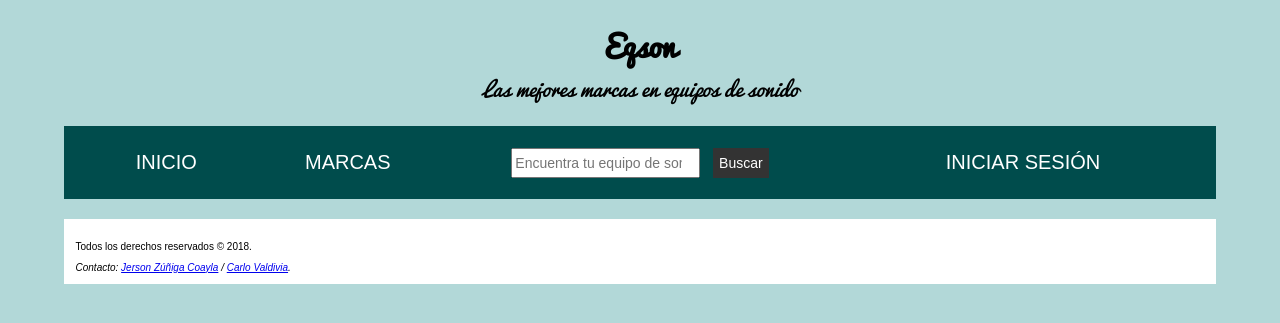
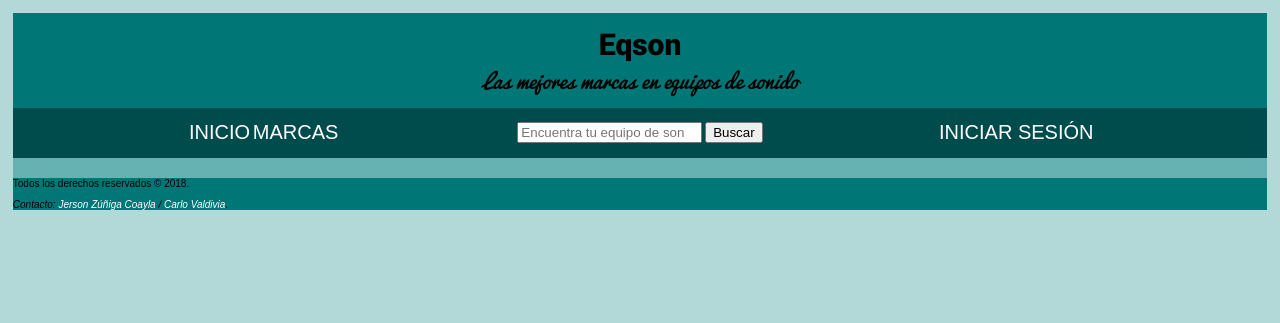
Before and after one commit to CarloValdivia/eqson, a PHP site: page /eqson/ in a window 1280 px wide. Shown: the top 323 px of the page. Run offline with PHP 8.4, Linux system fonts and the light colour scheme; data that the repository does not hold is empty.

Commit message:
Quitando clases innecesarias y corrigiendo uso de Flexbox

```diff
--- a/app/estilos/principal.css
+++ b/app/estilos/principal.css
@@ -31,62 +31,51 @@ html {
 }
 
 body {
-  width: 90%;
-  margin: 0 auto;
+  width: 98%;
+  margin: 1% auto;
+  background-color: #66b2b2;
 }
 
 header {
-  margin:0;
-  padding: 0;
+  margin: 0;
+  padding: 1rem;
   text-align: center;
 }
 
-header h1 {
-  margin-bottom: 0;
-}
-
-header p {
-  margin-top: 0;
-}
-
-nav, footer {
-  padding: 1%;
-  background-color: white;
+header h1, header p {
+  margin: 0;
 }
 
 nav {
-  height: 50px;
-  margin-bottom: 10px;
+  height: 5rem;
+  margin-bottom: 1rem;
   background-color: #004c4c;
   display: flex;
-  flex-flow: row wrap;
+  align-items: center;
+  justify-content: space-between;
 }
 
-nav .izquierda {
+nav div {
   flex: 1;
   display: flex;
-  align-items: center;
+  justify-content: space-around;
 }
 
-nav .centro {
+nav div:nth-of-type(2n+1) {
+  flex: 2;
+}
+
+nav div .seccion {
   flex: 1;
   display: flex;
-  align-items: center;
-  justify-content: center;
-  height: 100%;
-  padding: 0 2em;
+  justify-content: space-around;
 }
 
-nav input {
-  font-size: 1.4rem;
-  height: 30px;
-}
-
-nav input[type="search"] {
+.seccion input[type="search"] {
   flex: 3;
 }
 
-nav input[type="submit"] {
+.seccion input[type="submit"] {
   flex: 1;
   margin-left: 1rem;
   background: #333;
@@ -94,20 +83,9 @@ nav input[type="submit"] {
   color: white;
 }
 
-nav .derecha {
-  flex: 1;
-  display: flex;
-  align-items: center;
-}
-
 nav ul {
   padding: 0;
   list-style-type: none;
-  display: flex;
-}
-
-.izquierda ul, .derecha ul {
-  width: 100%;
 }
 
 nav li {
@@ -170,7 +148,29 @@ nav a:active {
 }
 
 footer {
-  margin-top: 10px;
+  margin-top: 1rem;
+}
+
+footer a {
+  outline: none;
+  text-decoration: none;
+  color: white;
+}
+
+footer a:link, footer a:visited, footer a:focus {
+  color: white;
+}
+
+footer a:hover {
+  color: black;
+}
+
+footer a:active {
+  color: #3fbf7f;
+}
+
+header, footer {
+  background-color: #077;
 }
 
 /* Tipografía */
@@ -179,22 +179,20 @@ html {
   font-family: sans-serif;
 }
 
-header {
-  font-family: 'pacificoregular';
+p {
+  font-size: 1.5rem;
 }
 
 header h1 {
+  font-family: 'robotoblack';
   font-size: 3rem;
 }
 
 header p {
+  font-family: 'pacificoregular';
   font-size: 2rem;
 }
 
 footer, footer p {
   font-size: 1rem;
 }
-
-p {
-  font-size: 1.5rem;
-}
```
Lines whose indentation alone changed are shown as unchanged.
